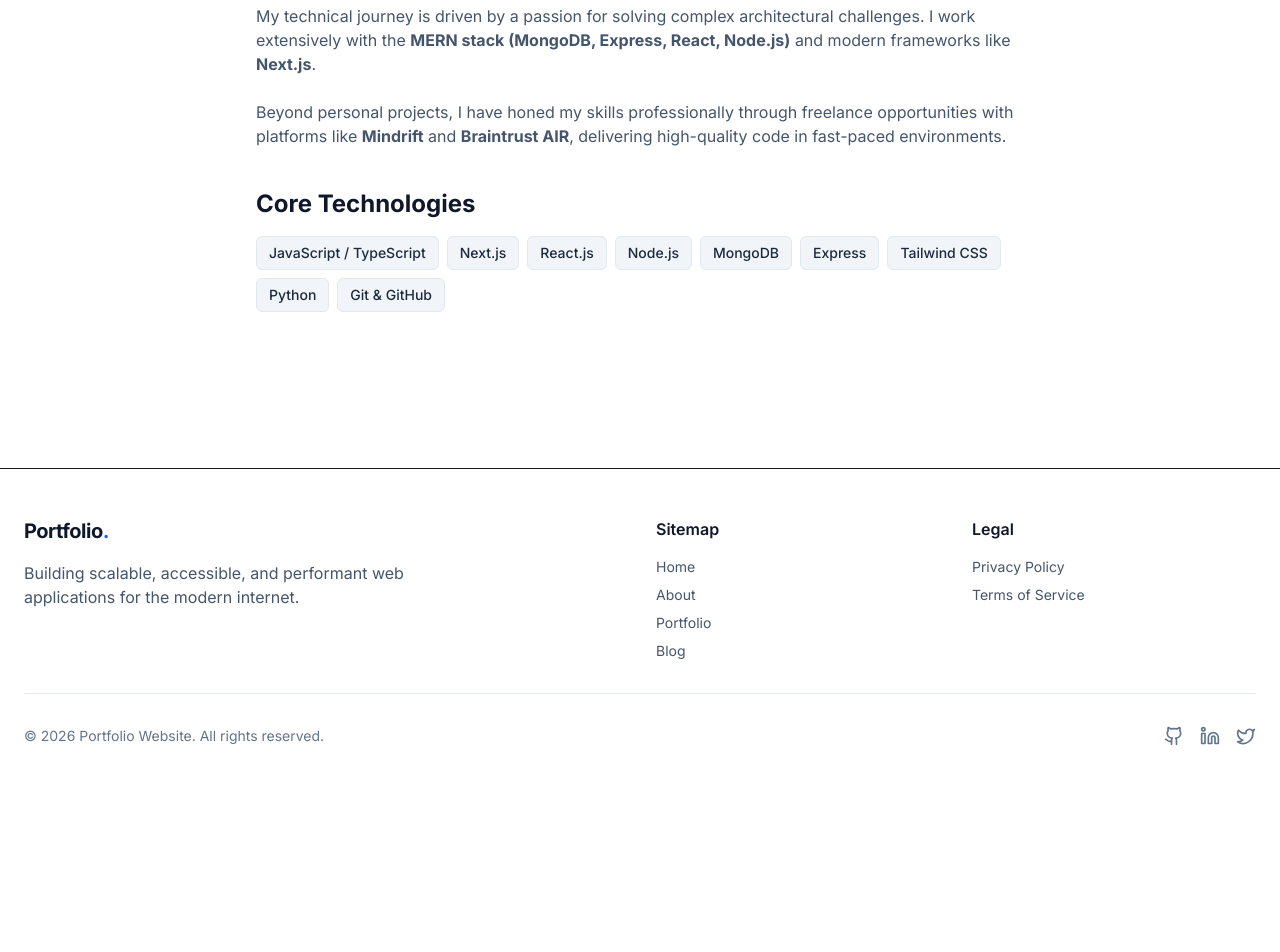
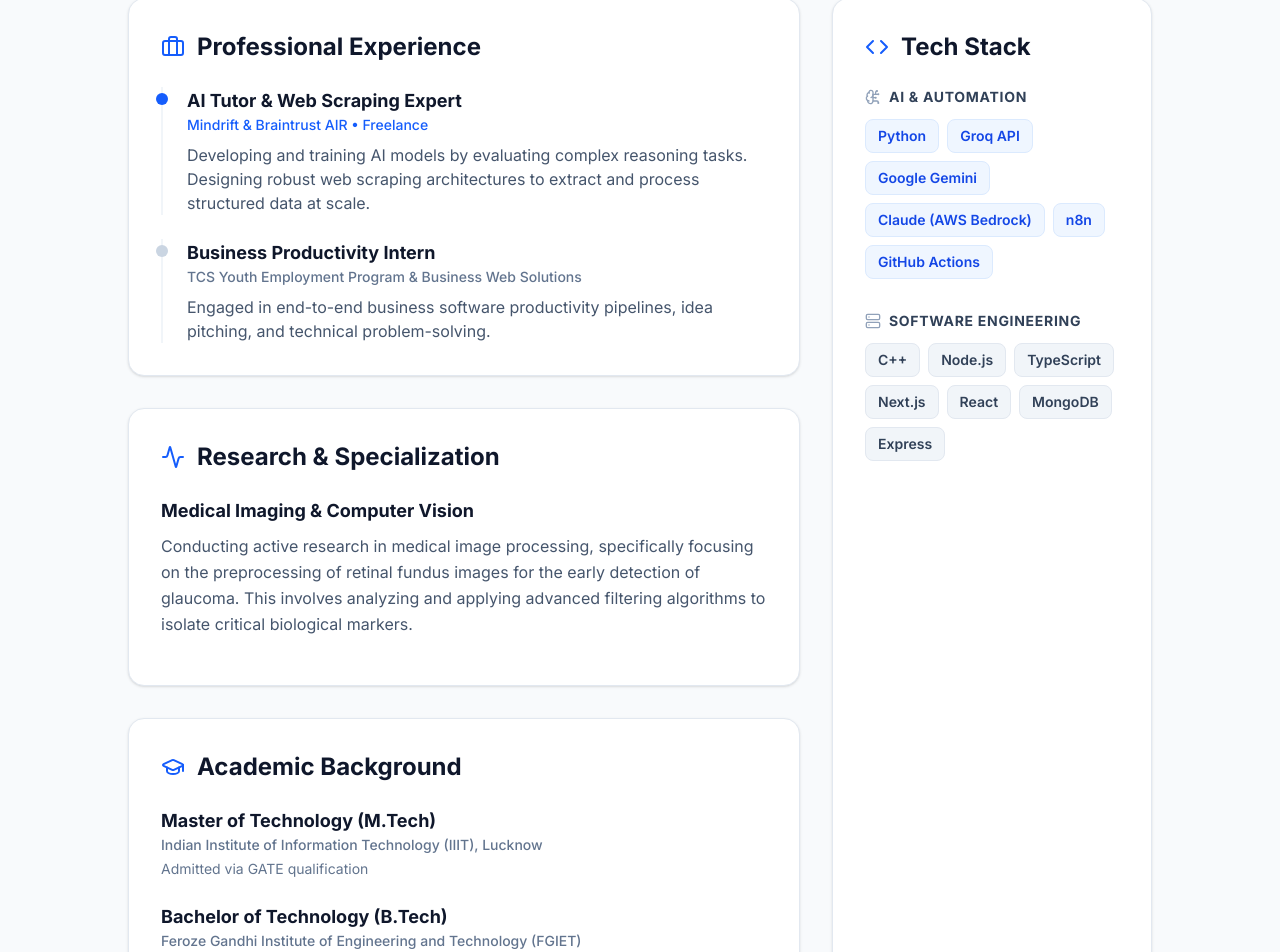
Before and after one commit to Rajput654/portfolio-web, a Next.js app: page /about in a window 1280 px wide. Shown: the part 397-1349 px from the top of the page. Before the commit the page ends 1191 px from the top, so only its background shows below. Built offline with nearby package versions, Linux system fonts and the light colour scheme.

Commit message:
Upgraded About page with structured AI/ML layout and research focus

```diff
--- a/app/about/page.tsx
+++ b/app/about/page.tsx
@@ -1,30 +1,128 @@
+import { GraduationCap, Briefcase, Code, BrainCircuit, Server, Activity } from "lucide-react";
+
 export default function About() {
   return (
-    <div className="container mx-auto py-24 px-4 min-h-screen">
-      <div className="max-w-3xl mx-auto">
-        <h1 className="text-4xl md:text-5xl font-bold mb-8 text-slate-900">About Me</h1>
+    <div className="min-h-screen bg-slate-50 py-24 px-4 relative overflow-hidden">
+      {/* Background visual element */}
+      <div className="absolute top-0 right-0 -mr-20 -mt-20 w-96 h-96 rounded-full bg-blue-100/50 blur-3xl -z-10"></div>
 
-        <div className="prose prose-lg text-slate-600">
-          <p className="mb-6">
-            Hello! I am Sanskar Rajput, a dedicated Full Stack Developer with a strong academic foundation from the <strong>Indian Institute of Information Technology (IIIT), Lucknow</strong>. I specialize in building end-to-end web applications that are robust, scalable, and user-centric.
+      <div className="container mx-auto max-w-5xl">
+        <div className="mb-16">
+          <h1 className="text-4xl md:text-5xl font-extrabold mb-6 text-slate-900 tracking-tight">
+            About <span className="text-blue-600">Me</span>
+          </h1>
+          <p className="text-xl text-slate-600 max-w-3xl leading-relaxed">
+            I am a software engineer and AI specialist focused on bridging the gap between theoretical machine learning and scalable, production-ready applications. I build autonomous agents, data scraping pipelines, and full-stack web solutions.
           </p>
+        </div>
 
-          <h2 className="text-2xl font-bold text-slate-900 mt-10 mb-4">Experience & Expertise</h2>
-          <p className="mb-6">
-            My technical journey is driven by a passion for solving complex architectural challenges. I work extensively with the <strong>MERN stack (MongoDB, Express, React, Node.js)</strong> and modern frameworks like <strong>Next.js</strong>.
-          </p>
-          <p className="mb-6">
-            Beyond personal projects, I have honed my skills professionally through freelance opportunities with platforms like <strong>Mindrift</strong> and <strong>Braintrust AIR</strong>, delivering high-quality code in fast-paced environments.
-          </p>
+        <div className="grid grid-cols-1 lg:grid-cols-3 gap-8">
 
-          <h2 className="text-2xl font-bold text-slate-900 mt-10 mb-4">Core Technologies</h2>
-          <div className="flex flex-wrap gap-2 mt-4">
-            {["JavaScript / TypeScript", "Next.js", "React.js", "Node.js", "MongoDB", "Express", "Tailwind CSS", "Python", "Git & GitHub"].map((tech) => (
-              <span key={tech} className="px-3 py-1.5 bg-slate-100 text-slate-800 rounded-md text-sm font-medium border border-slate-200">
-                {tech}
-              </span>
-            ))}
+          {/* Left Column: Education & Experience (Takes up 2/3 space on large screens) */}
+          <div className="lg:col-span-2 space-y-8">
+
+            {/* Experience Section */}
+            <section className="bg-white p-8 rounded-2xl shadow-sm border border-slate-200">
+              <div className="flex items-center mb-6">
+                <Briefcase className="h-6 w-6 text-blue-600 mr-3" />
+                <h2 className="text-2xl font-bold text-slate-900">Professional Experience</h2>
+              </div>
+
+              <div className="space-y-6">
+                <div className="relative pl-6 border-l-2 border-slate-100">
+                  <div className="absolute w-3 h-3 bg-blue-600 rounded-full -left-[7px] top-1.5"></div>
+                  <h3 className="text-lg font-bold text-slate-900">AI Tutor & Web Scraping Expert</h3>
+                  <p className="text-sm text-blue-600 font-medium mb-2">Mindrift & Braintrust AIR • Freelance</p>
+                  <p className="text-slate-600">Developing and training AI models by evaluating complex reasoning tasks. Designing robust web scraping architectures to extract and process structured data at scale.</p>
+                </div>
+
+                <div className="relative pl-6 border-l-2 border-slate-100">
+                  <div className="absolute w-3 h-3 bg-slate-300 rounded-full -left-[7px] top-1.5"></div>
+                  <h3 className="text-lg font-bold text-slate-900">Business Productivity Intern</h3>
+                  <p className="text-sm text-slate-500 font-medium mb-2">TCS Youth Employment Program & Business Web Solutions</p>
+                  <p className="text-slate-600">Engaged in end-to-end business software productivity pipelines, idea pitching, and technical problem-solving.</p>
+                </div>
+              </div>
+            </section>
+
+            {/* Research Section */}
+            <section className="bg-white p-8 rounded-2xl shadow-sm border border-slate-200">
+              <div className="flex items-center mb-6">
+                <Activity className="h-6 w-6 text-blue-600 mr-3" />
+                <h2 className="text-2xl font-bold text-slate-900">Research & Specialization</h2>
+              </div>
+              <div>
+                <h3 className="text-lg font-bold text-slate-900 mb-2">Medical Imaging & Computer Vision</h3>
+                <p className="text-slate-600 leading-relaxed mb-4">
+                  Conducting active research in medical image processing, specifically focusing on the preprocessing of retinal fundus images for the early detection of glaucoma. This involves analyzing and applying advanced filtering algorithms to isolate critical biological markers.
+                </p>
+              </div>
+            </section>
+
+            {/* Education Section */}
+            <section className="bg-white p-8 rounded-2xl shadow-sm border border-slate-200">
+              <div className="flex items-center mb-6">
+                <GraduationCap className="h-6 w-6 text-blue-600 mr-3" />
+                <h2 className="text-2xl font-bold text-slate-900">Academic Background</h2>
+              </div>
+
+              <div className="space-y-6">
+                <div>
+                  <h3 className="text-lg font-bold text-slate-900">Master of Technology (M.Tech)</h3>
+                  <p className="text-sm text-slate-500 font-medium mb-1">Indian Institute of Information Technology (IIIT), Lucknow</p>
+                  <p className="text-sm text-slate-500">Admitted via GATE qualification</p>
+                </div>
+                <div>
+                  <h3 className="text-lg font-bold text-slate-900">Bachelor of Technology (B.Tech)</h3>
+                  <p className="text-sm text-slate-500 font-medium">Feroze Gandhi Institute of Engineering and Technology (FGIET)</p>
+                </div>
+              </div>
+            </section>
+
           </div>
+
+          {/* Right Column: Skills & Tech Stack */}
+          <div className="space-y-8">
+            <section className="bg-white p-8 rounded-2xl shadow-sm border border-slate-200 h-full">
+              <div className="flex items-center mb-6">
+                <Code className="h-6 w-6 text-blue-600 mr-3" />
+                <h2 className="text-2xl font-bold text-slate-900">Tech Stack</h2>
+              </div>
+
+              <div className="space-y-8">
+                {/* AI & Automation */}
+                <div>
+                  <div className="flex items-center mb-3">
+                    <BrainCircuit className="h-4 w-4 text-slate-400 mr-2" />
+                    <h3 className="text-sm font-bold text-slate-700 uppercase tracking-wider">AI & Automation</h3>
+                  </div>
+                  <div className="flex flex-wrap gap-2">
+                    {["Python", "Groq API", "Google Gemini", "Claude (AWS Bedrock)", "n8n", "GitHub Actions"].map((tech) => (
+                      <span key={tech} className="px-3 py-1.5 bg-blue-50 text-blue-700 rounded-lg text-sm font-semibold border border-blue-100">
+                        {tech}
+                      </span>
+                    ))}
+                  </div>
+                </div>
+
+                {/* Core Development */}
+                <div>
+                  <div className="flex items-center mb-3">
+                    <Server className="h-4 w-4 text-slate-400 mr-2" />
+                    <h3 className="text-sm font-bold text-slate-700 uppercase tracking-wider">Software Engineering</h3>
+                  </div>
+                  <div className="flex flex-wrap gap-2">
+                    {["C++", "Node.js", "TypeScript", "Next.js", "React", "MongoDB", "Express"].map((tech) => (
+                      <span key={tech} className="px-3 py-1.5 bg-slate-100 text-slate-700 rounded-lg text-sm font-semibold border border-slate-200">
+                        {tech}
+                      </span>
+                    ))}
+                  </div>
+                </div>
+              </div>
+            </section>
+          </div>
+
         </div>
       </div>
     </div>
```
